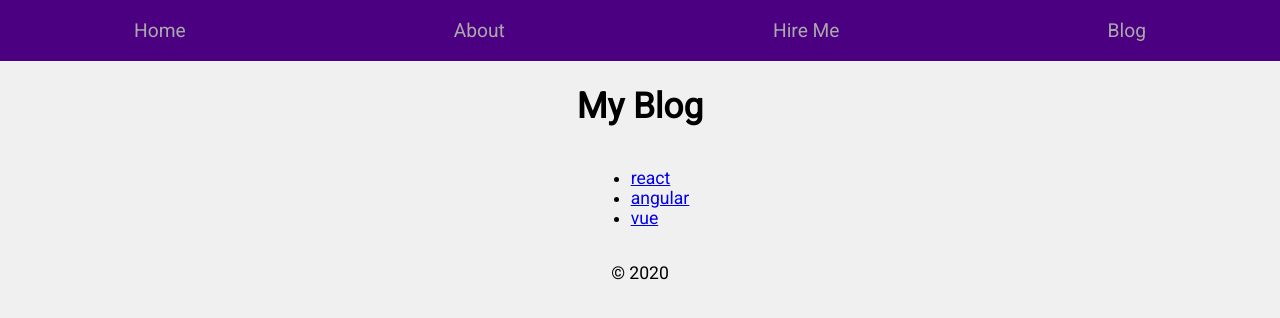
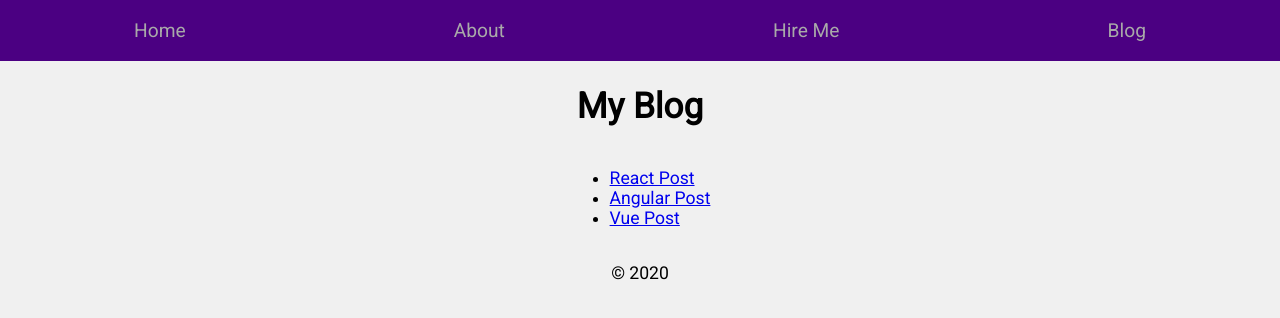
Before and after one commit to domainio/next-portfolio, a Next.js app: page /blog in a window 1280 px wide. Shown: the top 318 px of the page. Built offline with nearby package versions, Linux system fonts and the light colour scheme; a small style sheet from the web is missing.

Commit message:
Cleaner URL’s without query-params

```diff
--- a/pages/blog.js
+++ b/pages/blog.js
@@ -1,9 +1,9 @@
 import Layout from '../componentns/Layout';
 import Link from 'next/link';
 
-const PostLink = ({title}) => (
+const PostLink = ({ slug, title }) => (
   <li>
-    <Link href={`/post?title=${title}`}>
+    <Link as={`/${slug}`} href={`/post?title=${title}`}>
       <a>{title}</a>
     </Link>
   </li>
@@ -13,9 +13,9 @@ const BlogPage = () => {
   return (
     <Layout title="My Blog">
       <ul>
-        <PostLink title="react" />
-        <PostLink title="angular" />
-        <PostLink title="vue" />
+        <PostLink slug="react-post" title="React Post" />
+        <PostLink slug="angular-post" title="Angular Post" />
+        <PostLink slug="vue-post" title="Vue Post" />
       </ul>
     </Layout>
   )
```
